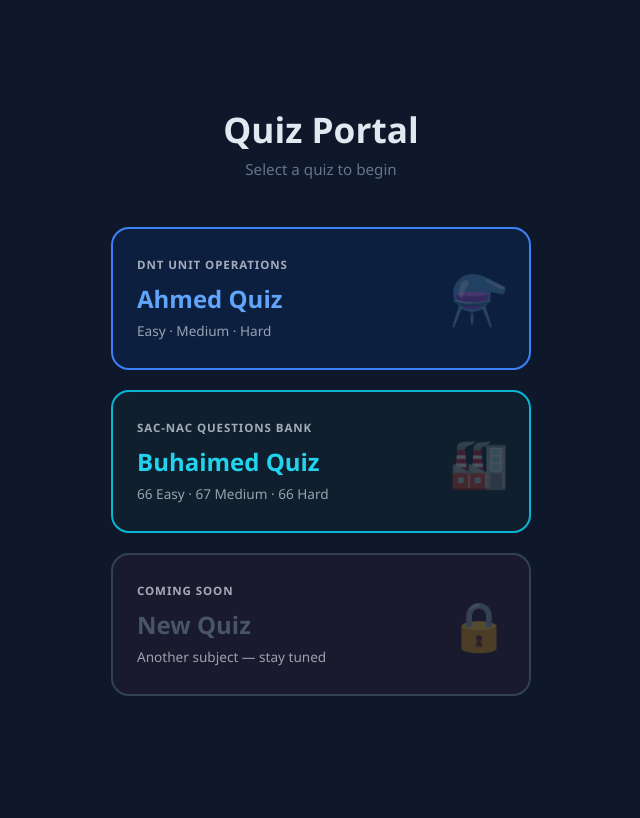
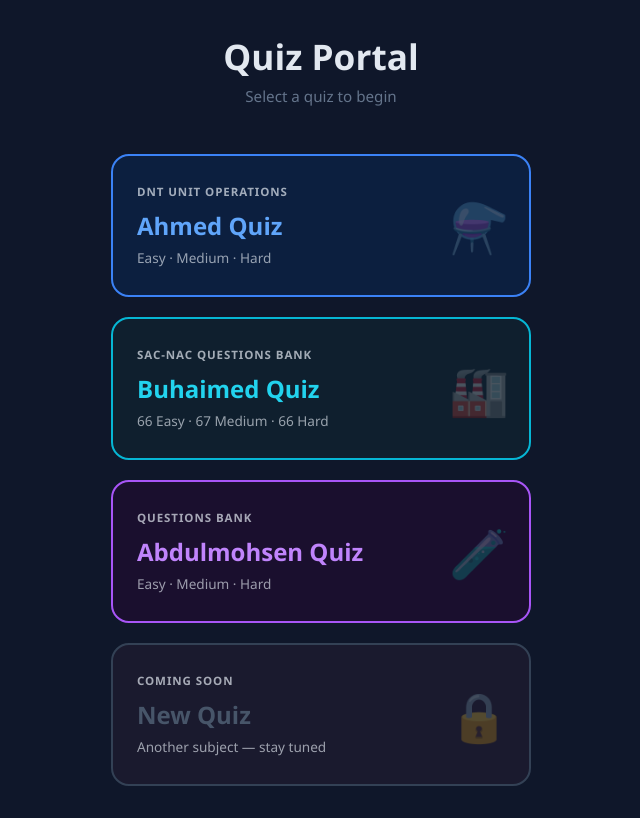
Before and after one commit to abdulmohsenfirsttest/ahmed-dnt-quiz, a plain HTML site: page index.html in a window 1280 px wide. Shown: the whole page, without its empty margins (319-959 px from the left). Drawn offline with Linux system fonts and the light colour scheme.

Commit message:
Add Abdulmohsen quiz slot to portal

```diff
--- a/index.html
+++ b/index.html
@@ -23,6 +23,8 @@ body { font-family: 'Segoe UI', sans-serif; background: #0f172a; color: #e2e8f0;
 .card-ahmed   .card-name { color: #60a5fa; }
 .card-buhaimed { background: #0f1f2e; border-color: #06b6d4; }
 .card-buhaimed .card-name { color: #22d3ee; }
+.card-abdulmohsen { background: #1a0f2e; border-color: #a855f7; }
+.card-abdulmohsen .card-name { color: #c084fc; }
 .card-coming  { background: #1a1a2e; border-color: #334155; cursor: default; }
 .card-coming  .card-name { color: #475569; }
 .card-coming:hover { transform: none; box-shadow: none; }
@@ -133,6 +135,13 @@ body { font-family: 'Segoe UI', sans-serif; background: #0f172a; color: #e2e8f0;
       <div class="card-icon">🏭</div>
     </div>
 
+    <div class="quiz-card card-abdulmohsen" onclick="openQuiz('abdulmohsen')">
+      <div class="card-label">Questions Bank</div>
+      <div class="card-name">Abdulmohsen Quiz</div>
+      <div class="card-sub">Easy · Medium · Hard</div>
+      <div class="card-icon">🧪</div>
+    </div>
+
     <div class="quiz-card card-coming">
       <div class="card-label">Coming Soon</div>
       <div class="card-name">New Quiz</div>
@@ -204,6 +213,16 @@ const AHMED_MEDIUM = [
 ];
 const AHMED_HARD = [
   // Ahmed's DNT Hard questions — to be added
+];
+
+const ABDULMOHSEN_EASY = [
+  // Abdulmohsen Easy questions — to be added
+];
+const ABDULMOHSEN_MEDIUM = [
+  // Abdulmohsen Medium questions — to be added
+];
+const ABDULMOHSEN_HARD = [
+  // Abdulmohsen Hard questions — to be added
 ];
 
 const BUHAIMED_EASY = [
@@ -434,6 +453,15 @@ const QUIZZES = {
     easy:   BUHAIMED_EASY,
     medium: BUHAIMED_MEDIUM,
     hard:   BUHAIMED_HARD
+  },
+  abdulmohsen: {
+    icon: '🧪',
+    title: 'Abdulmohsen Quiz',
+    sub: 'Questions Bank',
+    color: '#c084fc',
+    easy:   ABDULMOHSEN_EASY,
+    medium: ABDULMOHSEN_MEDIUM,
+    hard:   ABDULMOHSEN_HARD
   }
 };
 
```
